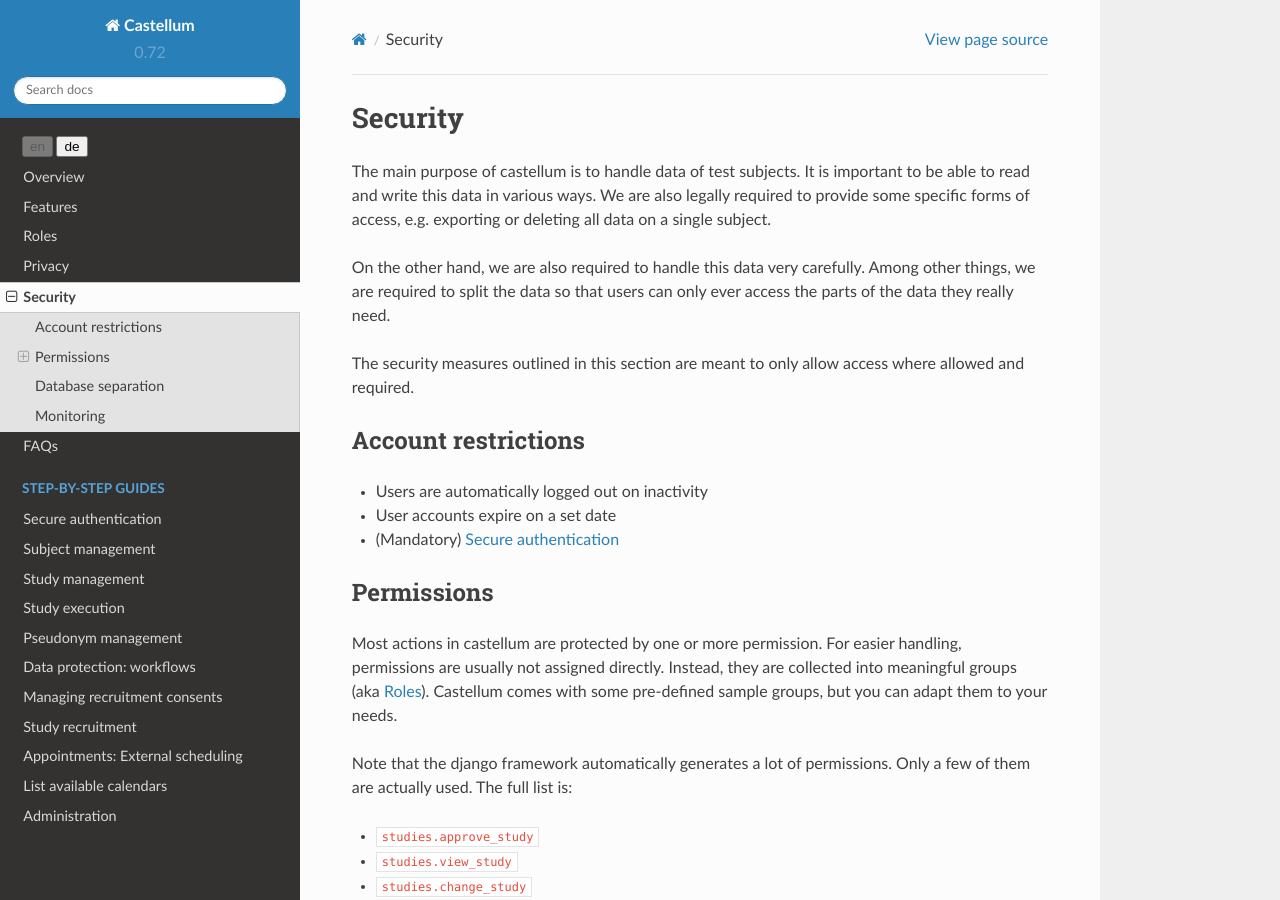
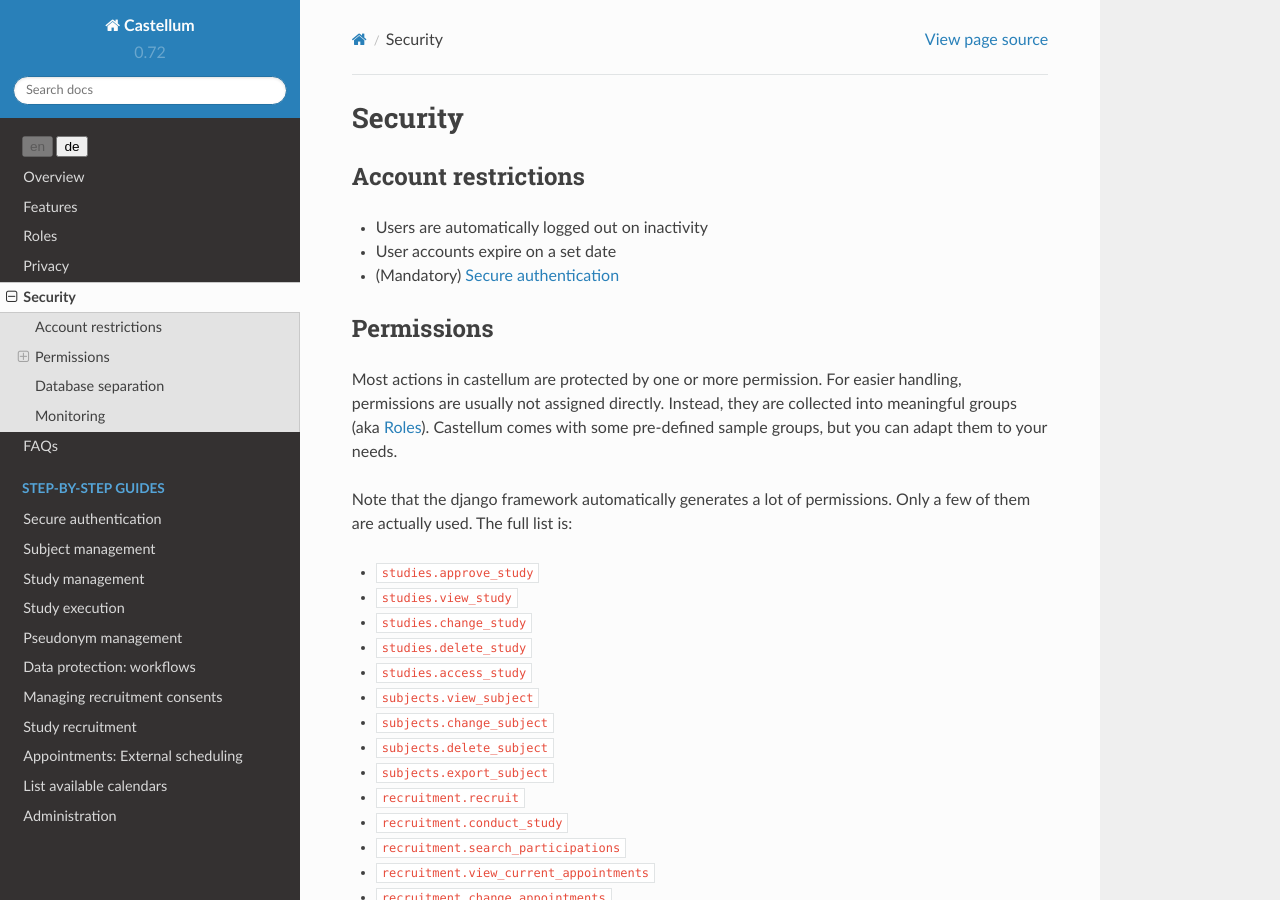
Before and after one commit to DouglasNeuroInformatics/castellum, a Sphinx documentation site: the page built from source/security.rst, in a window 1280 px wide and 900 px high. Built offline with Sphinx 7.4.7 and the Read the Docs theme 2.0.0, drawn with Linux system fonts in a browser that asks for light colours.

Commit message:
rm security introduction
redundant with privacy introduction

```diff
--- a/source/security.rst
+++ b/source/security.rst
@@ -1,17 +1,5 @@
 Security
 ========
-
-The main purpose of castellum is to handle data of test subjects. It is
-important to be able to read and write this data in various ways. We are
-also legally required to provide some specific forms of access, e.g.
-exporting or deleting all data on a single subject.
-
-On the other hand, we are also required to handle this data very
-carefully. Among other things, we are required to split the data so that
-users can only ever access the parts of the data they really need.
-
-The security measures outlined in this section are meant to only allow access
-where allowed and required.
 
 Account restrictions
 --------------------
```
